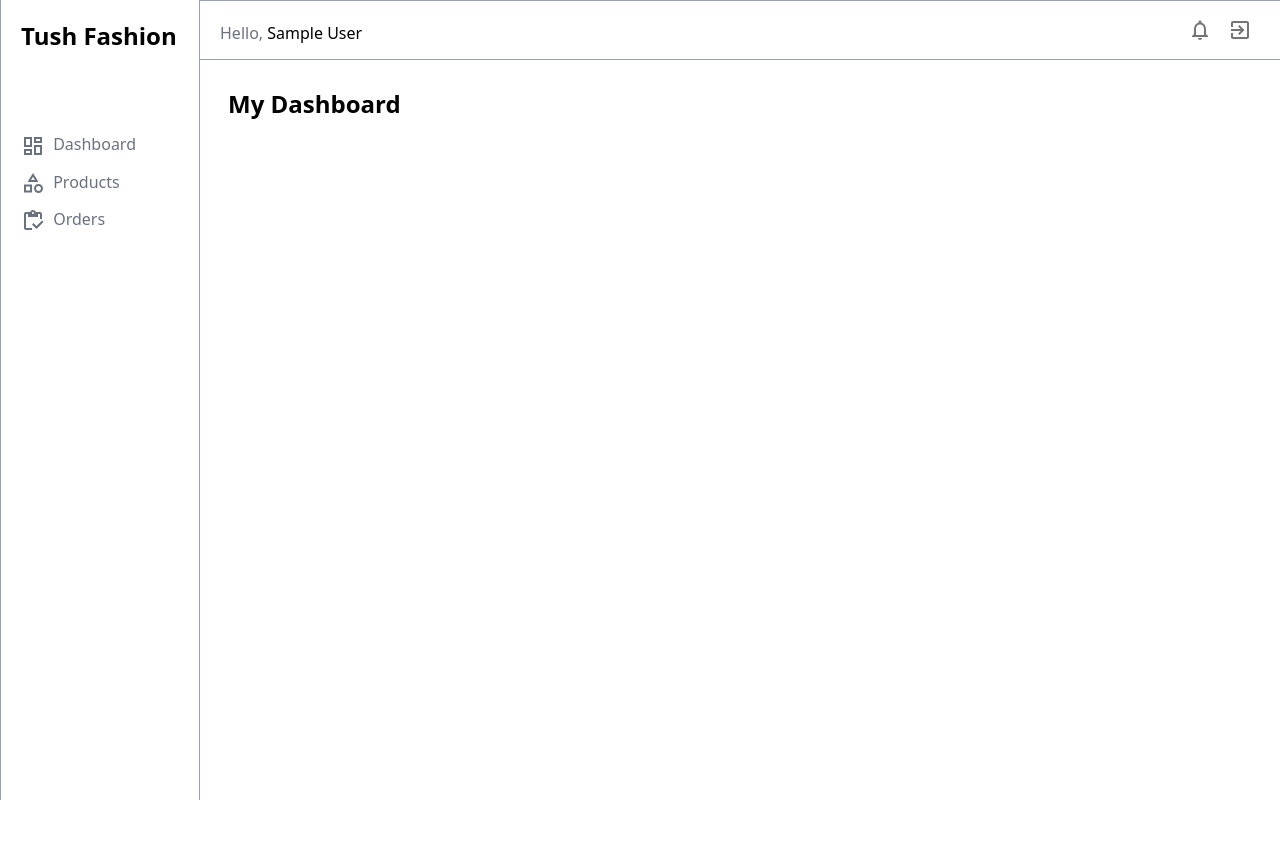
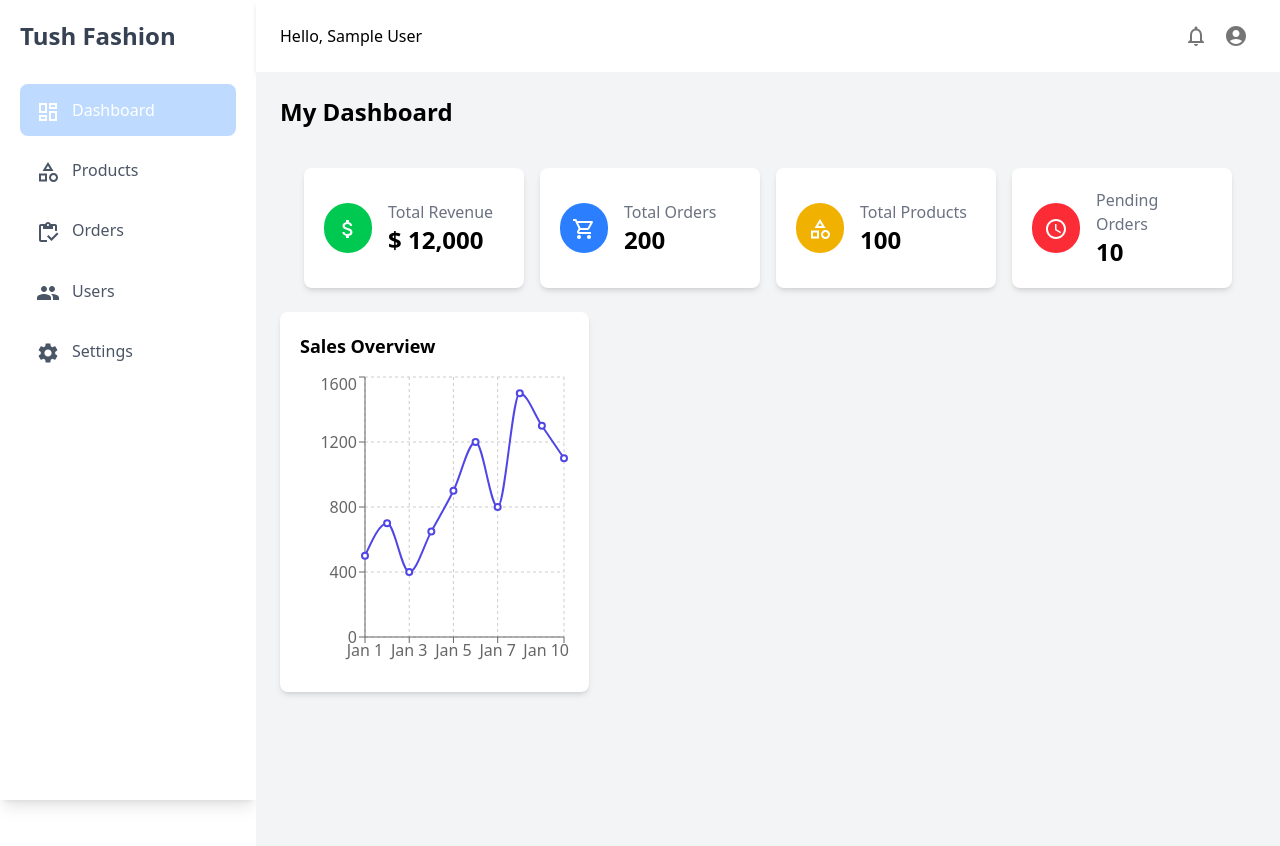
Before and after one commit to samuelnjathi/ecommerce, a React (Vite) app: page /admin/dashboard in a window 1280 px wide. Shown: the top 846 px of the page. Built offline with nearby package versions, Linux system fonts and the light colour scheme; no server answers; sample sign-in values are in the browser's storage.

Commit message:
add OverviewCard, DashboardOverview components, make salechart

```diff
--- a/package.json
+++ b/package.json
@@ -22,6 +22,7 @@
     "react-firebase-hooks": "^5.1.1",
     "react-router-dom": "^7.1.3",
     "react-toastify": "^11.0.3",
+    "recharts": "^2.15.1",
     "tailwindcss": "^4.0.0"
   },
   "devDependencies": {
--- /dev/null
+++ b/src/components/Admin/DashboardOverview.jsx
@@ -0,0 +1,25 @@
+import React from "react";
+import AttachMoneyIcon from '@mui/icons-material/AttachMoney';
+import AccessTimeIcon from '@mui/icons-material/AccessTime';
+import CategoryOutlinedIcon from '@mui/icons-material/CategoryOutlined';
+import ShoppingCartOutlinedIcon from '@mui/icons-material/ShoppingCartOutlined';
+import OverviewCard from "./OverviewCard";
+
+export default function DashboardOverview() {
+    const overviewdata = [
+        {name: "Total Revenue", value: "$ 12,000", icon: <AttachMoneyIcon />,  color: "bg-green-500"},
+        {name: "Total Orders", value: "200", icon: <ShoppingCartOutlinedIcon />,  color: "bg-blue-500"},
+        {name: "Total Products", value: "100", icon: <CategoryOutlinedIcon />,  color: "bg-yellow-500"},
+        {name: "Pending Orders", value: "10", icon: <AccessTimeIcon />,  color: "bg-red-500"}
+    ]
+    return (
+        <>
+        <div className="grid grid-cols-1 md:grid-cols-2 lg:grid-cols-4 gap-4">
+            {overviewdata.map((item, index) => (
+                <OverviewCard key={index} {...item} />
+            ))}
+
+        </div>
+        </>
+    )
+}
--- /dev/null
+++ b/src/components/Admin/OverviewCard.jsx
@@ -0,0 +1,17 @@
+import React from "react";
+
+export default function OverviewCard({name, value, icon, color }) {
+    return (
+    <>
+        <div className="flex items-center space-x-4 bg-white shadow-md rounded-lg p-5">
+            <div className={`text-white p-3 rounded-full ${color}`}>
+                {icon}
+            </div>
+            <div>
+                <h3 className="text-gray-500">{name}</h3>
+                <p className="text-2xl font-semibold">{value}</p>
+            </div>
+        </div>
+    </>
+    )
+}
--- a/src/components/Admin/SalesChart.jsx
+++ b/src/components/Admin/SalesChart.jsx
@@ -0,0 +1,33 @@
+import React from "react";
+import { LineChart, Line, XAxis, YAxis, Tooltip, CartesianGrid, ResponsiveContainer } from "recharts";
+
+export default function SalesChart() {
+    const mockSalesData = [
+        { date: "Jan 1", revenue: 500 },
+        { date: "Jan 2", revenue: 700 },
+        { date: "Jan 3", revenue: 400 },
+        { date: "Jan 4", revenue: 650 },
+        { date: "Jan 5", revenue: 900 },
+        { date: "Jan 6", revenue: 1200 },
+        { date: "Jan 7", revenue: 800 },
+        { date: "Jan 8", revenue: 1500 },
+        { date: "Jan 9", revenue: 1300 },
+        { date: "Jan 10", revenue: 1100 },
+      ];
+return (
+    <>
+    <div className="bg-white shadow-md rounded-lg p-5">
+        <h2 className="text-lg font-semibold mb-3">Sales Overview</h2>
+        <ResponsiveContainer width="100%" height={300}>
+            <LineChart data={mockSalesData}>
+                <CartesianGrid strokeDasharray="3 3" />
+                <XAxis dataKey="date" />
+                <YAxis />
+                <Tooltip />
+                <Line type="monotone" dataKey="revenue" stroke="#4F46E5" strokeWidth={2} />
+            </LineChart>
+        </ResponsiveContainer>
+    </div>
+    </>
+)
+}
--- a/src/components/Admin/Sidebar.jsx
+++ b/src/components/Admin/Sidebar.jsx
@@ -1,22 +1,37 @@
 import React from "react";
-import { Link } from "react-router-dom";
+import { Link, useLocation } from "react-router-dom";
 import DashboardOutlinedIcon from '@mui/icons-material/DashboardOutlined';
 import CategoryOutlinedIcon from '@mui/icons-material/CategoryOutlined';
 import InventoryOutlinedIcon from '@mui/icons-material/InventoryOutlined';
+import GroupIcon from '@mui/icons-material/Group';
+import SettingsIcon from '@mui/icons-material/Settings';
 
 export default function Sidebar() {
+    const location = useLocation();
+
+    const menuItems = [
+        {name: "Dashboard", path: "/admin/dashboard", icon: <DashboardOutlinedIcon />},
+        {name: "Products", path: "/admin/products", icon: <CategoryOutlinedIcon />},
+        {name: "Orders", path: "/admin/orders", icon: <InventoryOutlinedIcon />},
+        {name: "Users", path: "/admin/users", icon: <GroupIcon /> },
+        {name: "Settings", path: "/admin/settings", icon: <SettingsIcon />}
+    ]
     return (
         <>
-            <div className="flex flex-col w-50 border border-gray-400 border-y-0 p-5">
-                <div className="mb-20">
-                <h1 className="text-2xl font-black">Tush Fashion</h1>
-                </div>
-
-                <div className="flex flex-col text-gray-500 font-medium">
-                    <Link to="/admin/dashboard" className="mb-3"><DashboardOutlinedIcon className="mr-1"/> Dashboard</Link>
-                    <Link to="/admin/products" className="mb-3"><CategoryOutlinedIcon className="mr-1"/> Products</Link>
-                    <Link to="/admin/orders" className="mb-3"><InventoryOutlinedIcon className="mr-1"/> Orders</Link>
-                </div>
+            <div className="w-64 bg-white shadow-lg p-5 h-full">
+            <div className="text-2xl font-bold text-gray-700 mb-8">Tush Fashion</div>
+            <nav>
+                {menuItems.map(item => (
+                    <Link
+                        key={item.name}
+                        to={item.path}
+                        className={`flex items-center px-4 py-3 rounded-lg mb-2
+                            ${location.pathname === item.path ? "bg-blue-200 text-white" : "text-gray-600 hover:bg-gray-200"}`}
+                    >
+                        <span className="text-lg mr-3">{item.icon}</span>
+                        {item.name}</Link>
+                ))}
+            </nav>
             </div>
         </>
     )
--- a/src/components/Admin/TopNavbar.jsx
+++ b/src/components/Admin/TopNavbar.jsx
@@ -1,17 +1,20 @@
-import React from "react";
+import React, { useState } from "react";
 import { Tooltip, IconButton } from "@mui/material";
 import NotificationsNoneOutlinedIcon from '@mui/icons-material/NotificationsNoneOutlined';
 import ExitToAppOutlinedIcon from '@mui/icons-material/ExitToAppOutlined';
+import PersonIcon from '@mui/icons-material/Person';
+import AccountCircleIcon from '@mui/icons-material/AccountCircle';
 import { useAuthState } from "react-firebase-hooks/auth";
 import { auth } from "../../firebase/firebase";
 import Loader from "../Loader";
 
 export default function TopNavbar() {
     const [ user, loading ] = useAuthState(auth);
+    const [isOpen, setIsOpen] = useState(false);
     if (loading) return <Loader />
     return (
         <>
-            <div className="flex border border-gray-400 border-x-0 h-15 p-5 text-gray-500">
+            <div className="flex justify-between items-center bg-white shadow-md px-6 py-4 ">
                 <div className="flex-1">
                     <h2 className="text-md">Hello, <span className="text-black font-medium">{user.displayName || user.email}</span></h2>
                 </div>
@@ -21,11 +24,28 @@ export default function TopNavbar() {
                             <NotificationsNoneOutlinedIcon />
                         </IconButton>
                     </Tooltip>
-                    <Tooltip title="Sign Out">
-                        <IconButton onClick={() => auth.signOut()}>
-                            <ExitToAppOutlinedIcon />
-                        </IconButton>
-                    </Tooltip>
+                    <div className="relative">
+                        <Tooltip title="User Profile">
+                            <IconButton onClick={() => setIsOpen(!isOpen)}>
+                                <AccountCircleIcon />
+                            </IconButton>
+                        </Tooltip>
+                        {isOpen && (
+                            <div className="absolute right-0 mt-2 w-20 bg-white shadow-lg rounded-lg py-2">
+                                <Tooltip title="Profile">
+                                    <IconButton>
+                                        <PersonIcon />
+                                    </IconButton>
+                                </Tooltip>
+                                <Tooltip title="Sign Out">
+                                    <IconButton onClick={() => auth.signOut()}>
+                                        <ExitToAppOutlinedIcon />
+                                    </IconButton>
+                                </Tooltip>
+                            </div>
+                        )}
+                    </div>
+
                 </div>
             </div>
         </>
--- a/src/pages/Admin/AdminDashboard.jsx
+++ b/src/pages/Admin/AdminDashboard.jsx
@@ -1,11 +1,23 @@
 import React, {useState} from "react";
+import DashboardOverview from "../../components/Admin/DashboardOverview";
+import SalesChart from "../../components/Admin/SalesChart";
+
 
 export default function AdminDashboard() {
 
     return (
         <>
-            <div className="flex h-screen m-7">
-                <h1 className="text-2xl font-semibold mb-4">My Dashboard</h1>
+            <div className="flex h-screen bg-gray-100 p-6">
+                <div className="flex flex-col ">
+                    <h1 className="text-2xl font-semibold mb-4">My Dashboard</h1>
+                    <div className="p-6 space-y-6">
+                        <DashboardOverview />
+                    </div>
+                    <div className="grid grid-cols-1 md:grid-cols-2 lg:grid-cols-3 gap-6">
+                        <SalesChart />
+                    </div>
+                </div>
+
             </div>
 
         </>
```
Also changed, not shown: 1 other file (tests, documents, lock files or other folders).
